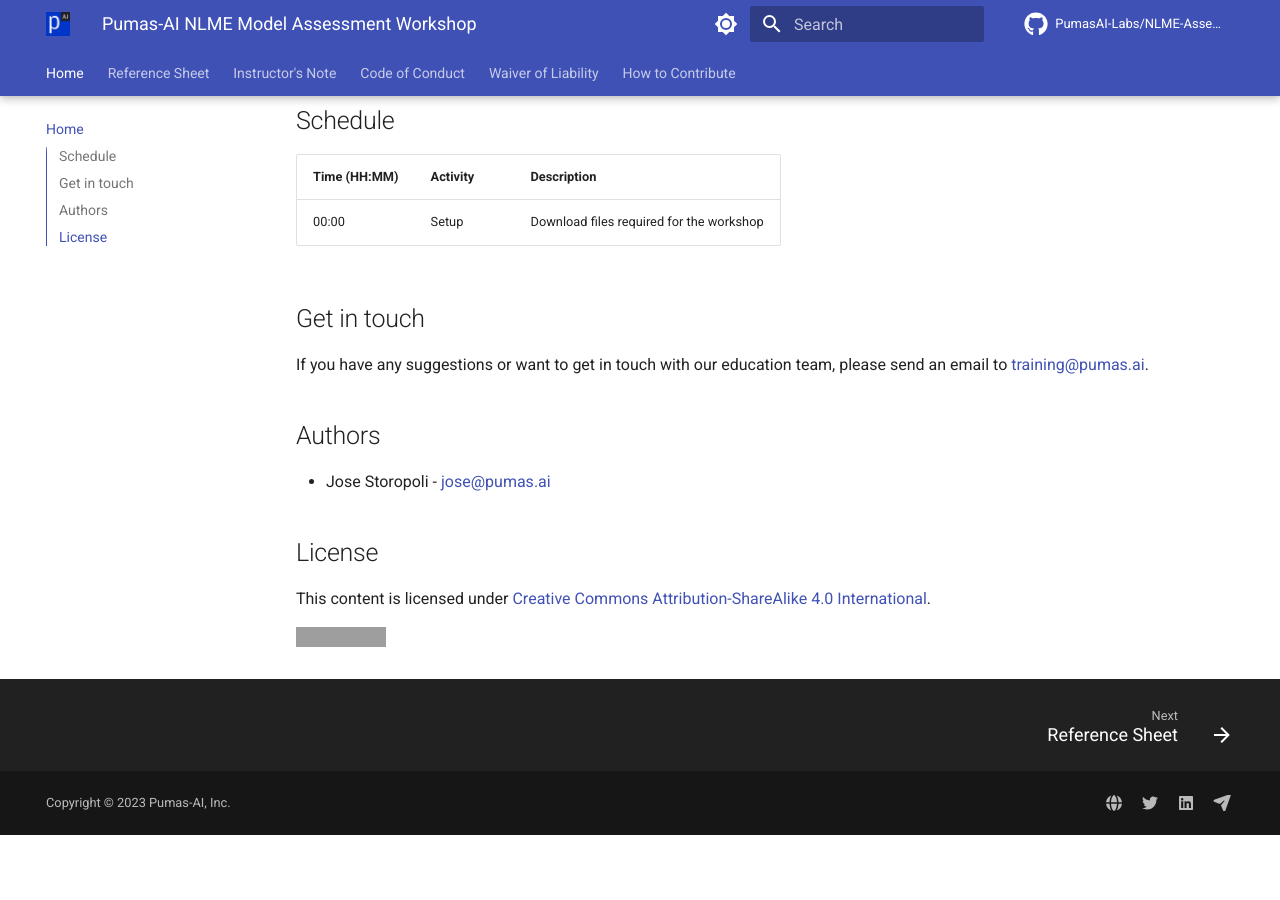
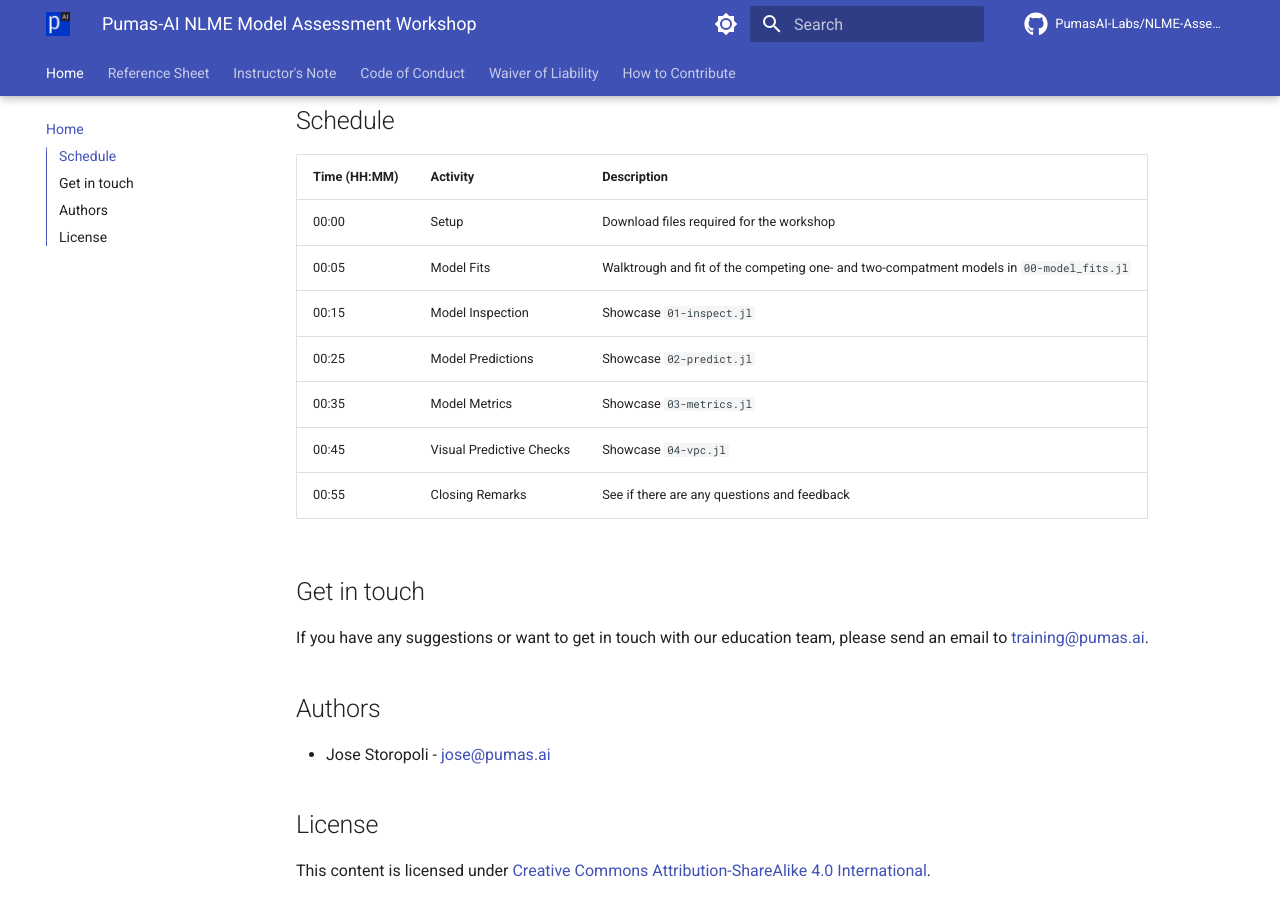
Before and after one commit to PumasAI-Labs/NLME-Assessment, an MkDocs documentation site: the page built from docs/index.md, in a window 1280 px wide and 900 px high, scrolled down 806 px. Built offline with MkDocs 1.6.1 and Material for MkDocs 9.7.7, drawn with Linux system fonts in a browser that asks for light colours; comment, search, counter and statistics services are not loaded; before the commit the page ends 1641 px from its top, so only the background shows below that; grey boxes are pictures that could not be loaded.

Commit message:
added timetable

```diff
--- a/docs/index.md
+++ b/docs/index.md
@@ -15,7 +15,6 @@
 - plot goodness of fit (GoF) plots
 - perform visual predictive checks (VPCs)
 
-
 The following Julia files are provided:
 
 1. `00-model_fits.jl`: defines and fits a one- and a two-compatment IV models that will be used throghout the workshop
@@ -32,9 +31,15 @@
 
 ## Schedule
 
-| Time (HH:MM) | Activity | Description                              |
-| ------------ | -------- | ---------------------------------------- |
-| 00:00        | Setup    | Download files required for the workshop |
+| Time (HH:MM) | Activity                 | Description                                                                              |
+| ------------ | ------------------------ | ---------------------------------------------------------------------------------------- |
+| 00:00        | Setup                    | Download files required for the workshop                                                 |
+| 00:05        | Model Fits               | Walktrough and fit of the competing one- and two-compatment models in `00-model_fits.jl` |
+| 00:15        | Model Inspection         | Showcase `01-inspect.jl`                                                                 |
+| 00:25        | Model Predictions        | Showcase `02-predict.jl`                                                                 |
+| 00:35        | Model Metrics            | Showcase `03-metrics.jl`                                                                 |
+| 00:45        | Visual Predictive Checks | Showcase `04-vpc.jl`                                                                     |
+| 00:55        | Closing Remarks          | See if there are any questions and feedback                                              |
 
 ## Get in touch
 
```
